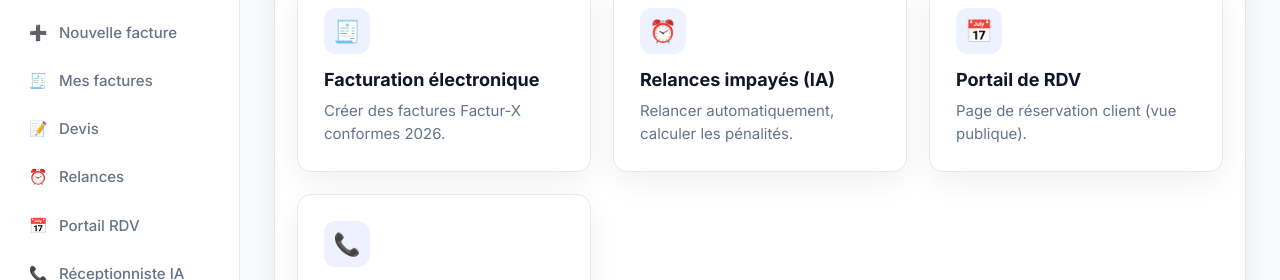
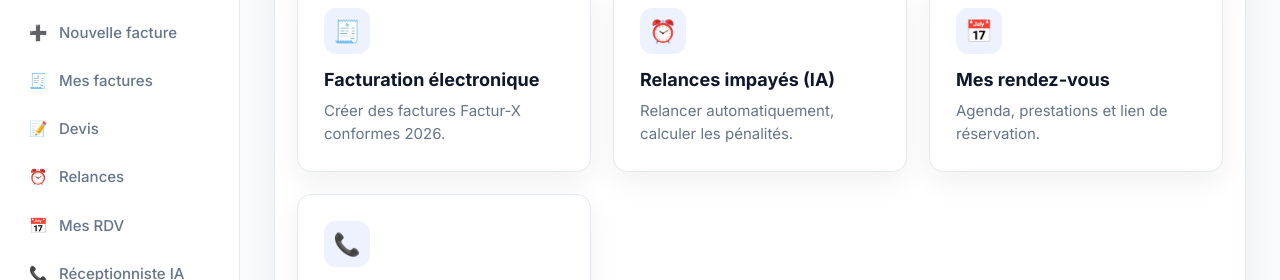
Before and after one commit to damien-marliere/arteo, a website: page public/dashboard.html in a window 1280 px wide. Shown: the part 166-446 px from the top of the page. Drawn offline with Linux system fonts and the light colour scheme; no server answers.

Commit message:
Update dashboard.html

```diff
--- a/public/dashboard.html
+++ b/public/dashboard.html
@@ -17,7 +17,7 @@
     <a class="nav-link" href="/app/factures"><span class="i">🧾</span> Mes factures</a>
     <a class="nav-link" href="/app/quotes"><span class="i">📝</span> Devis</a>
     <a class="nav-link" href="/app/dunning"><span class="i">⏰</span> Relances</a>
-    <a class="nav-link" href="/book" target="_blank"><span class="i">📅</span> Portail RDV</a>
+    <a class="nav-link" href="/app/rdv"><span class="i">📅</span> Mes RDV</a>
     <a class="nav-link" href="/receptionist" target="_blank"><span class="i">📞</span> Réceptionniste IA</a>
     <a class="nav-link" href="/app/abonnement"><span class="i">💳</span> Abonnement</a>
     <a class="nav-link" href="/app/settings"><span class="i">⚙️</span> Réglages email</a>
@@ -49,7 +49,7 @@
       <div class="features" style="padding:0;grid-template-columns:repeat(auto-fit,minmax(220px,1fr))">
         <a class="feature" href="/app/invoices"><div class="ico">🧾</div><h3>Facturation électronique</h3><p>Créer des factures Factur-X conformes 2026.</p></a>
         <a class="feature" href="/app/dunning"><div class="ico">⏰</div><h3>Relances impayés (IA)</h3><p>Relancer automatiquement, calculer les pénalités.</p></a>
-        <a class="feature" href="/book" target="_blank"><div class="ico">📅</div><h3>Portail de RDV</h3><p>Page de réservation client (vue publique).</p></a>
+        <a class="feature" href="/app/rdv"><div class="ico">📅</div><h3>Mes rendez-vous</h3><p>Agenda, prestations et lien de réservation.</p></a>
         <a class="feature" href="/receptionist" target="_blank"><div class="ico">📞</div><h3>Réceptionniste IA</h3><p>Simulation d'appel téléphonique.</p></a>
       </div>
     </div>
```
